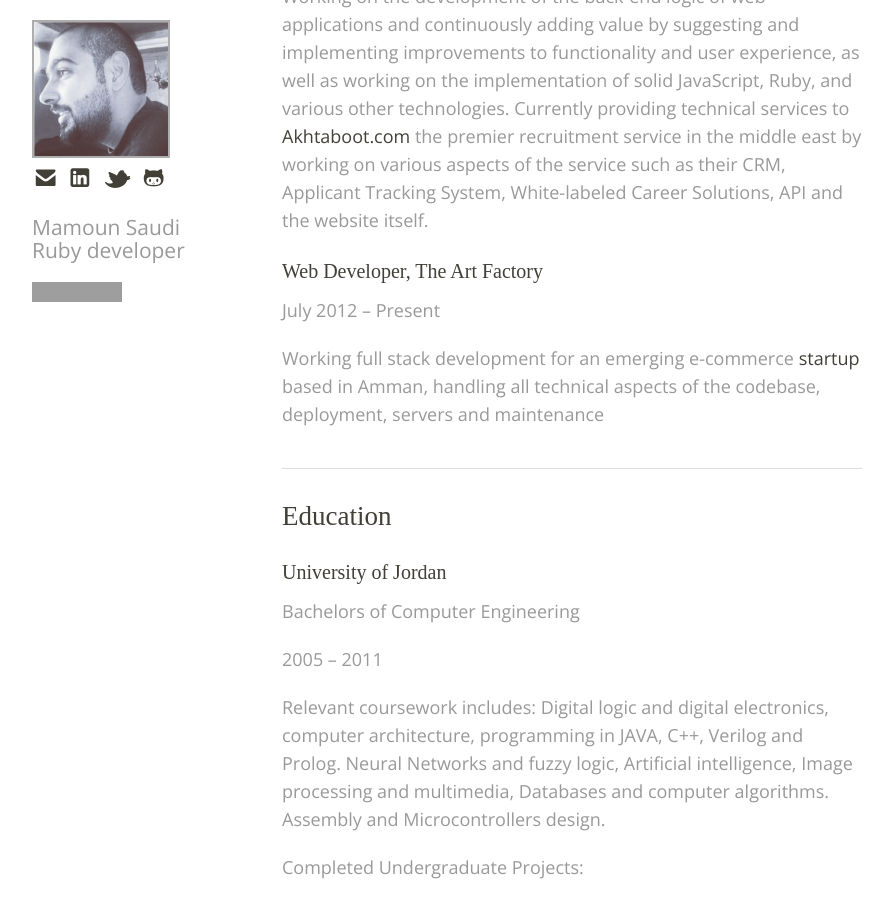
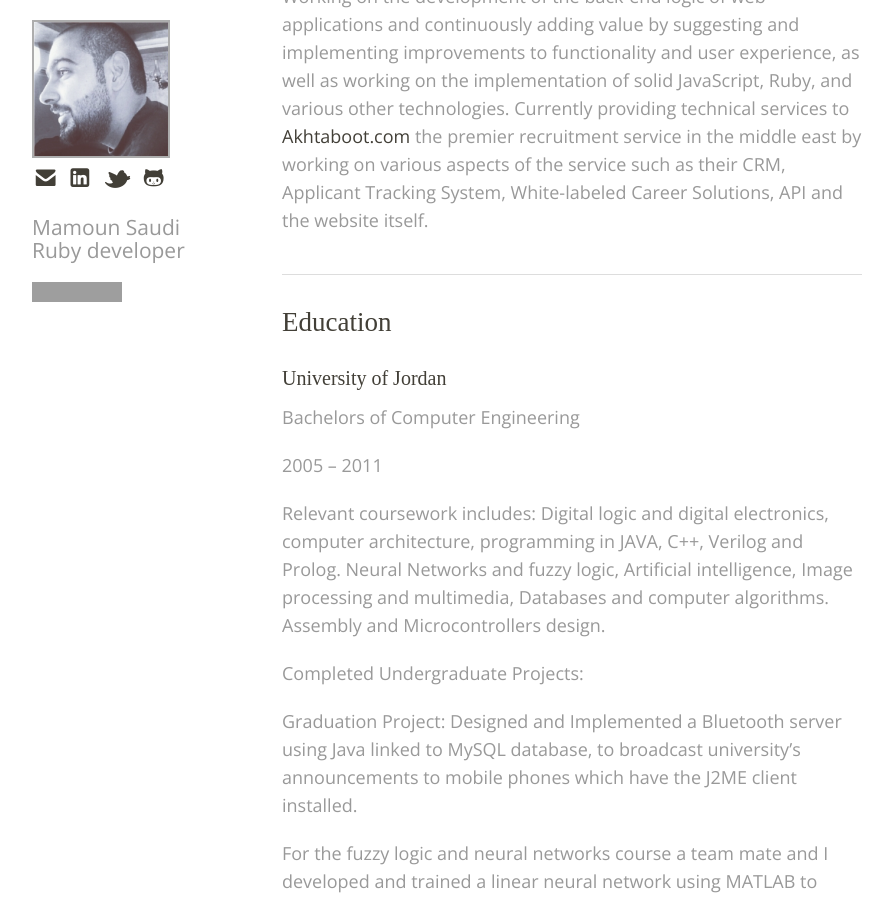
Before and after one commit to aqabawe/aqabawe.github.com, a Jekyll site: the page built from resume.html, in a window 1280 px wide and 900 px high, scrolled down 879 px. Shown: the whole window, without its empty margins (138-1031 px from the left). Built offline with Jekyll 4.4.1, drawn with Linux system fonts in a browser that asks for light colours; some web fonts are replaced; grey boxes are pictures that could not be loaded.

Commit message:
removed art factory

```diff
--- a/resume.html
+++ b/resume.html
@@ -71,11 +71,6 @@ title: Ruby Bites
             System, White-labeled Career Solutions, API and the website itself.
             </p>
           </div>
-          <div class='span12'>
-            <h3>Web Developer, The Art Factory</h3>
-            <p class='dates'>July 2012 – Present</p>
-            <p>Working full stack development for an emerging e-commerce <a href="http://www.myartfactory.com/">startup</a> based in Amman, handling all technical aspects of the codebase, deployment, servers and maintenance</p>
-          </div>
         </div>
         <hr>
         <div class='row margin-top-bottom'>
```
